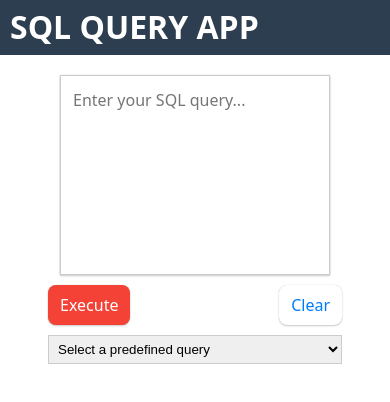
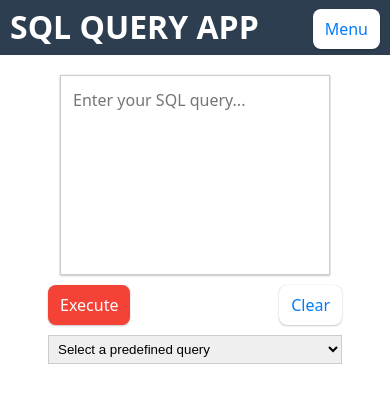
Before and after one commit to karprabha/sql-query-app, a React (Vite) app: page / in a window 390 px wide. Shown: the top 402 px of the page. Built offline with nearby package versions, Linux system fonts and the light colour scheme.

Commit message:
add hamburger menu

```diff
--- a/src/App.jsx
+++ b/src/App.jsx
@@ -1,6 +1,14 @@
+import { useState } from "react";
 import { Outlet, NavLink } from "react-router-dom";
 
 function App() {
+    const [isSidebarOpen, setIsSidebarOpen] = useState(false);
+
+    const toggleSidebar = () => {
+        console.log("hi");
+        setIsSidebarOpen(!isSidebarOpen);
+    };
+
     const resolveNavLinkClassName = ({ isActive, isPending }) =>
         isActive ? "active" : isPending ? "pending" : "";
 
@@ -8,8 +16,16 @@ function App() {
         <>
             <div id="header">
                 <h1>SQL QUERY APP</h1>
+                <div id="hamburger">
+                    <button type="button" onClick={toggleSidebar}>
+                        Menu
+                    </button>
+                </div>
             </div>
-            <div id="sidebar">
+            <div
+                id="sidebar"
+                className={`${isSidebarOpen ? "open-sidebar" : ""}`}
+            >
                 <nav>
                     <ul>
                         <li>
--- a/src/index.css
+++ b/src/index.css
@@ -88,6 +88,15 @@ h2 {
     background-color: var(--primary);
     grid-column: 1/3;
     color: var(--side-text);
+    display: flex;
+    justify-content: space-between;
+}
+
+/* Hamburger Menu */
+
+#hamburger {
+    /* display: none; */
+    margin-left: 30px;
 }
 
 /* Sidebar section */
@@ -576,12 +585,32 @@ td {
     transition: all 0.3s ease;
 }
 
-@media (min-width: 768px) {}
+@media (min-width: 768px) {
+    #hamburger {
+        display: none;
+    }
+}
 
 @media (max-width: 767px) {
+    #hamburger {
+        display: inline;
+        align-self: center;
+        margin-right: 10px;
+    }
+
     #sidebar {
         width: 0;
         display: none;
+    }
+
+    #sidebar.open-sidebar {
+        position: fixed;
+        top: 55px;
+        width: 18rem;
+        height: 100%;
+        display: flex;
+        color: white;
+        z-index: 1;
     }
 
     #detail {
```
